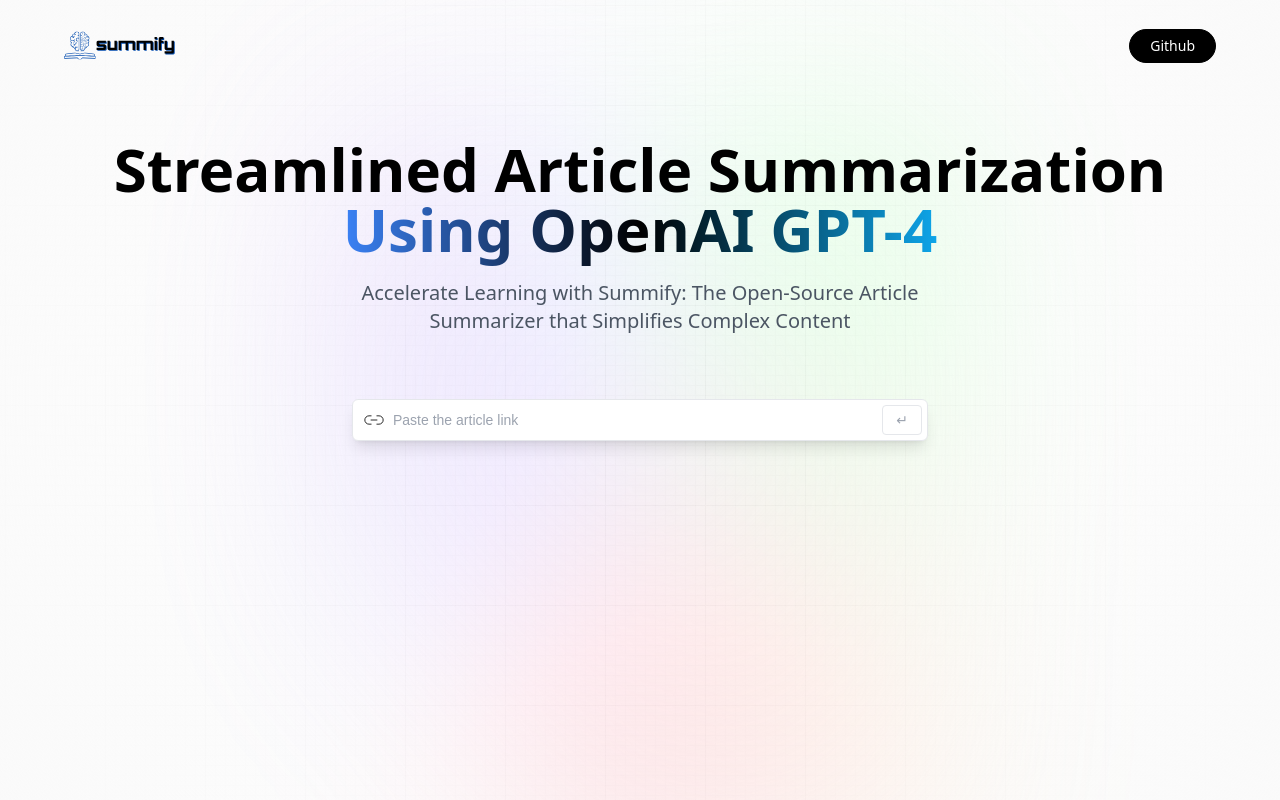
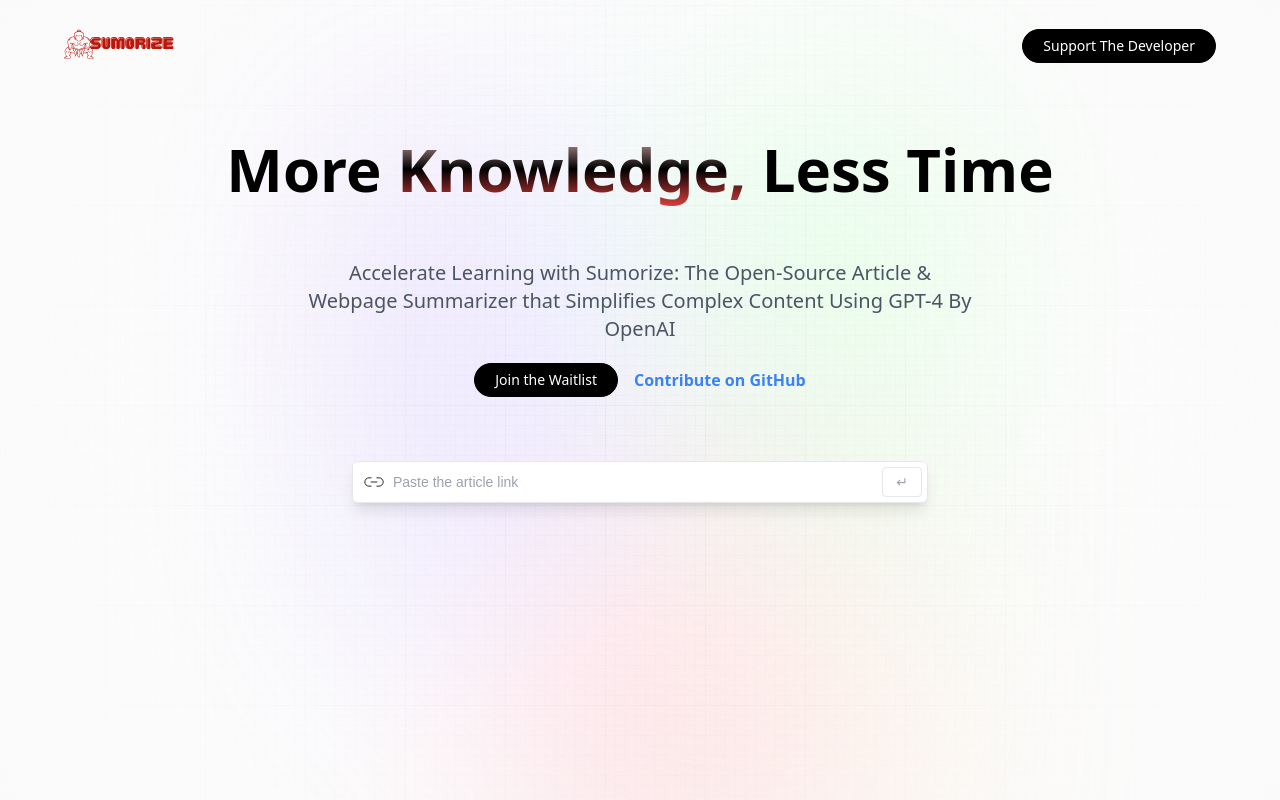
Before and after one commit to MackGrissom/Sumorize, a React (Vite) app: page / in a window 1280 px wide. Built offline with nearby package versions, Linux system fonts and the light colour scheme; a web font is replaced by a local one.

Commit message:
added CTA

```diff
--- a/index.html
+++ b/index.html
@@ -14,10 +14,13 @@
    rel="stylesheet"
 />
 
+<link rel="preconnect" href="https://fonts.googleapis.com">
+<link rel="preconnect" href="https://fonts.gstatic.com" crossorigin>
+<link href="https://fonts.googleapis.com/css2?family=Righteous&display=swap" rel="stylesheet">
 
 
     <meta name="viewport" content="width=device-width, initial-scale=1.0" />
-    <title>Summify</title>
+    <title>Summorize</title>
   </head>
   <body>
     <div id="root">
--- a/src/App.css
+++ b/src/App.css
@@ -97,7 +97,7 @@
 }
 
 .orange_gradient {
-  @apply bg-gradient-to-r from-blue-500 via-black to-sky-500 bg-clip-text text-transparent;
+  @apply bg-gradient-to-t from-red-500 via-black to-red-200 bg-clip-text text-transparent;
 }
 
 .desc {
--- a/src/components/Hero.jsx
+++ b/src/components/Hero.jsx
@@ -8,16 +8,32 @@ const Hero = () => {
 
                 <img src={logo} alt='logo' className='w-28 object-contain' />
 
+               {/* <button
+               type="button"
+               onClick={() => window.open('https://github.com/mackgrissom')}
+               className='black_btn'>
+               Github
+               </button> */}
                <button
                type="button"
                onClick={() => window.open('https://github.com/mackgrissom')}
                className='black_btn'>
-               Github
+               Support The Developer
                </button>
         </nav>
-        <h1 className='head_text'> Streamlined Article Summarization<br className='max-md:hidden'/>
-        <span className='orange_gradient'> Using OpenAI GPT-4</span> </h1>
-<h2 className="desc"> Accelerate Learning with Summify: The Open-Source Article Summarizer that Simplifies Complex Content</h2>
+        <h1 className='head_text mb-5'> More  <span className=' orange_gradient'> Knowledge, </span> Less Time <br className='max-md:hidden'/>
+
+      </h1>
+<h2 className="desc pt-5"> Accelerate Learning with Sumorize: The Open-Source Article & Webpage Summarizer that Simplifies Complex Content Using GPT-4 By OpenAI</h2>
+
+<div className="flex items-center justify-center mt-5">
+      <button className="black_btn mr-4">
+        Join the Waitlist
+      </button>
+      <a href="https://github.com" className="text-blue-500 hover:text-blue-700 font-bold">
+        Contribute on GitHub
+      </a>
+    </div>
 
         </header >
     )
```
Also changed, not shown: src/assets/logo.svg, 1 other file (tests, documents, lock files or other folders).
